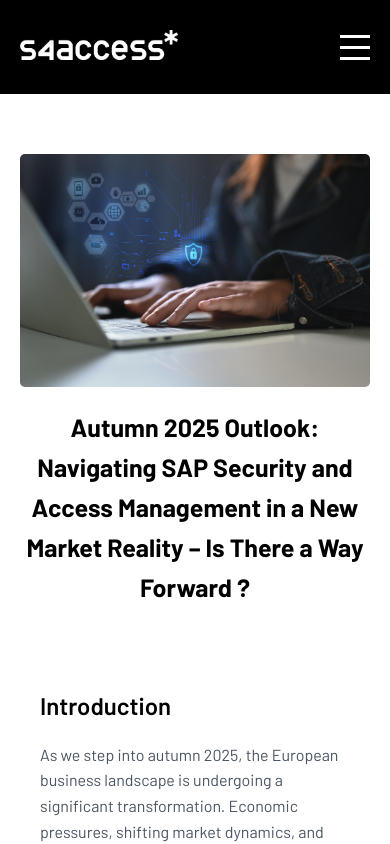
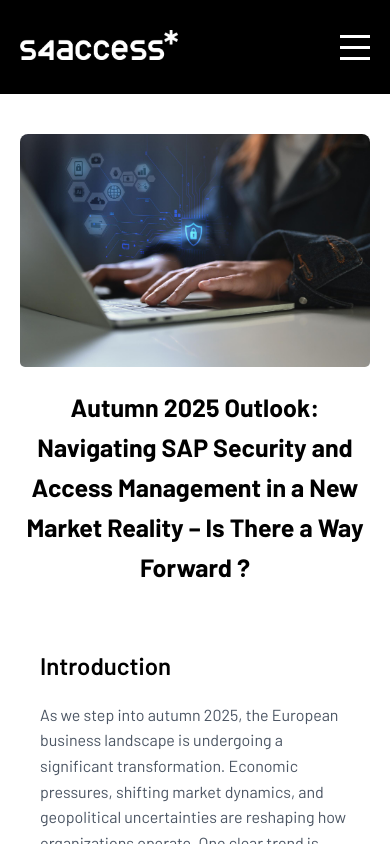
Before and after one commit to webanatomysocial-blip/S4access, a React (Vite) app: page /blogs/Autumn-2025-Outlook in a window 390 px wide. Shown: the top 844 px of the page. Built offline with nearby package versions, Linux system fonts and the light colour scheme.

Commit message:
blog changes

```diff
--- a/src/blogs/Internal-Blog.css
+++ b/src/blogs/Internal-Blog.css
@@ -1,7 +1,7 @@
 .breach-article-wrapper {
   font-family: barlow, sans-serif;
   line-height: 1.6;
-  padding: 100px 50px 0px 50px;
+  padding: 0px 50px 0px 50px;
   ;
 }
 
@@ -51,10 +51,12 @@
   display: flex;
   align-items: center;
   justify-content: center;
-  border-radius: 30px;
+  border-radius: 8px;
   margin-top: 0px;
   display: flex;
   flex-direction: column;
+  overflow: hidden;
+  position: relative;
   /* margin-bottom: 50px; */
 }
 
@@ -66,8 +68,12 @@
 }
 
 .hero-overlay-section {
-  padding: 20px;
+  position: absolute;
+  background-color: #ffffff59;
+  backdrop-filter: blur(14px);
+  top: 60%;
   width: 100%;
+  padding: 20px 0px;
   text-align: center;
 }
 
@@ -79,7 +85,7 @@
 
 .breach-article-content {
   margin: 0 auto;
-  padding: 24px 24px 0px 24px;
+  padding: 60px 24px 0px 24px;
 }
 
 .breach-article-content section {
@@ -139,6 +145,7 @@
 
   .blog-contact-us-section {
     padding: 0px 0px;
+    position: static;
   }
 
   .blog-right-content {
@@ -156,7 +163,9 @@
     margin: 0 auto;
     padding: 0px;
   }
-
+.hero-overlay-section{
+  position: static;
+}
   .hero-overlay-section h1 {
     font-size: 25px;
     font-weight: bold;
@@ -176,8 +185,7 @@
 
   .breach-article-wrapper {
 
-    padding: 60px 20px 0px 20px;
-    ;
+    padding: 40px 20px 0px 20px;
   }
 
 }
```
